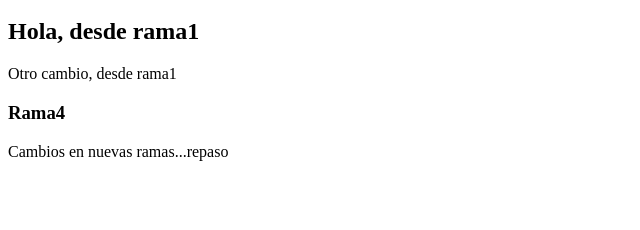
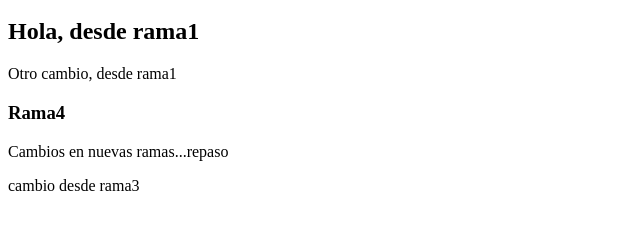
Before and after one commit to Victor-Zapata/branches, a plain HTML site: page index.html in a window 1280 px wide. Shown: the part 48-278 px from the top of the page, without its empty margins (0-640 px from the left). Drawn offline with Linux system fonts and the light colour scheme.

Commit message:
changer3

```diff
--- a/index.html
+++ b/index.html
@@ -13,6 +13,7 @@
     <section>
         <h3>Rama4</h3>
         <p>Cambios en nuevas ramas...repaso</p>
+        <span>cambio desde rama3</span>
     </section>
 
 </body>
```
